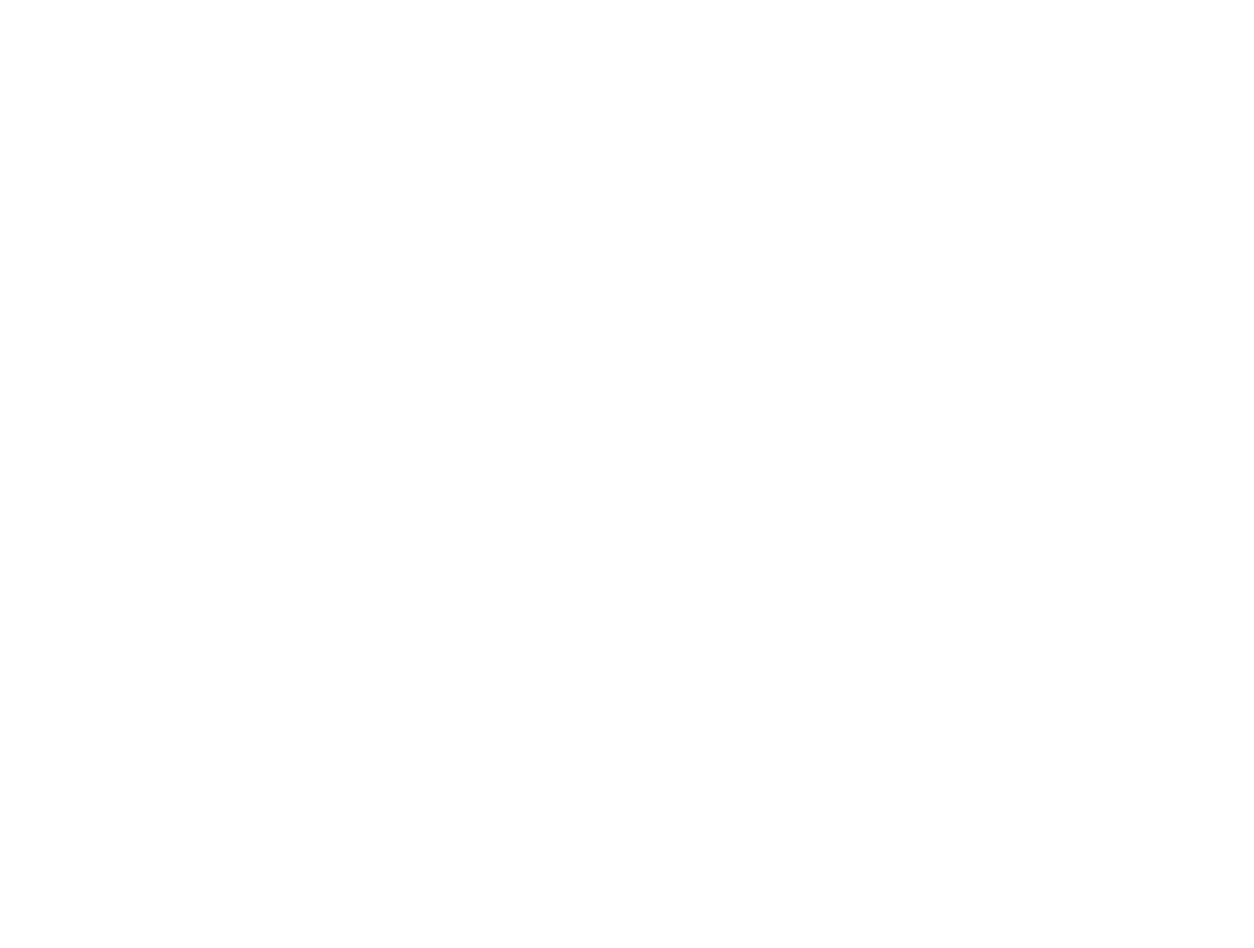
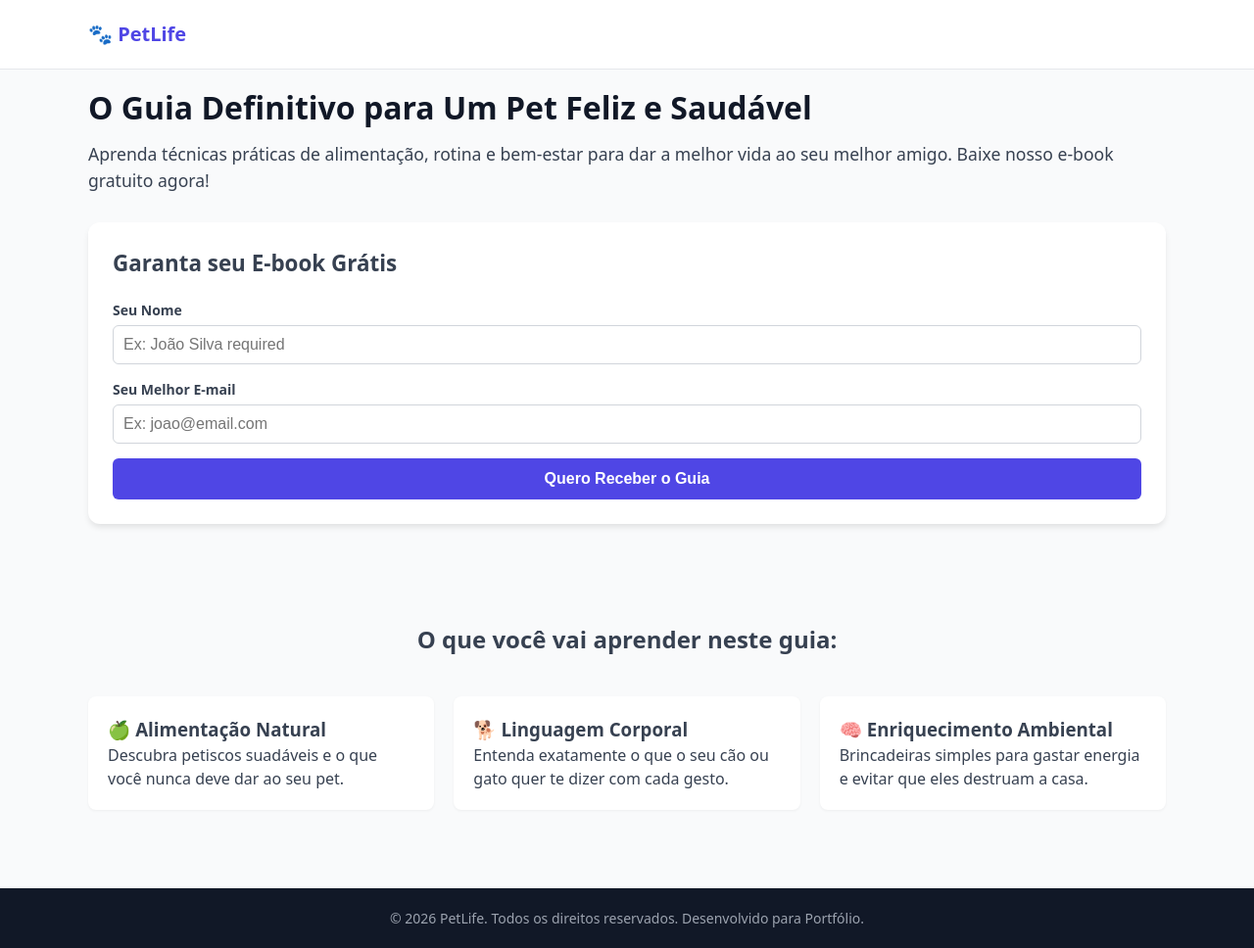
Before and after one commit to wsfreire22/petlife-landing-page, a plain HTML site: page index.html in a window 1280 px wide. Shown: the whole page at 98% size. Before the commit the page ends 800 px from the top, so only its background shows below. Drawn offline with Linux system fonts and the light colour scheme.

Commit message:
feat: implementa código inicial e lógica do MVP

```diff
--- a/index.html
+++ b/index.html
@@ -1,11 +1,88 @@
 <!DOCTYPE html>
-<html lang="en">
+<html lang="pt-BR">
 <head>
   <meta charset="UTF-8">
   <meta name="viewport" content="width=device-width, initial-scale=1.0">
-  <title>Document</title>
+  <title>PetLife - Guia Definitivo de Cuidados para Pets</title>
+  <link rel="stylesheet" href="style.css">
 </head>
 <body>
 
+  <!-- Cabeçalho simples com a logo-->
+   <header class="header">
+    <div class="container">
+      <span class="logo">🐾 PetLife</span>
+    </div>
+   </header>
+
+   <!-- Conteúdo Principal da Landig Page -->
+    <main>
+
+      <!-- Seção Hero: O primeiro contato do usuário -->
+       <section class="hero-section">
+        <div class="container hero-container">
+          <div class="hero-content">
+            <h1>O Guia Definitivo para Um Pet Feliz e Saudável</h1>
+            <p>Aprenda técnicas práticas de alimentação, rotina e bem-estar para dar a melhor vida ao seu melhor amigo. Baixe nosso e-book gratuito agora!</p>
+          </div>
+
+          <!-- Formulário de Conversão (O coração do MP) -->
+          <div class="form-container">
+            <h2>Garanta seu E-book Grátis</h2>
+
+            <form id="lead-form">
+              <div class="form-group">
+                <label for="name">Seu Nome</label>
+                <input type="text" id="name" placeholder="Ex: João Silva required">
+              </div>
+
+              <div class="form-group">
+                <label for="email">Seu Melhor E-mail</label>
+                <input type="email" id="email" placeholder="Ex: joao@email.com" required>
+              </div>
+
+              <button type="submit" class="btn-submit">Quero Receber o Guia</button>
+            </form>
+
+            <!-- Mensagem de Sucesso (Invisível por padrao via CSS) -->
+            <div id="sucess-message" class="sucess-message hidden">
+              <h3>🎉 Tudo pronto!</h3>
+              <p>Obrigado! Seu e-book foi enviado para o e-mail cadastrado.</p>
+            </div>
+          </div>
+        </div>
+       </section>
+
+       <!-- Seção de Benefícios (Garante autoridade e interesse) -->
+       <section class="benefits-section">
+        <div class="container">
+          <h2>O que você vai aprender neste guia:</h2>
+          <div class="benefits-grid">
+            <div class="benefit-card">
+              <h3>🍏 Alimentação Natural</h3>
+              <p>Descubra petiscos suadáveis e o que você nunca deve dar ao seu pet.</p>
+            </div>
+            <div class="benefit-card">
+              <h3>🐕 Linguagem Corporal</h3>
+              <p>Entenda exatamente o que o seu cão ou gato quer te dizer com cada gesto.</p>
+            </div>
+            <div class="benefit-card">
+              <h3>🧠 Enriquecimento Ambiental</h3>
+              <p>Brincadeiras simples para gastar energia e evitar que eles destruam a casa.</p>
+            </div>
+          </div>
+        </div>
+      </section>
+
+   </main>
+
+   <!-- Rodapé com direitos e links padrão -->
+   <footer class="footer">
+    <div class="container">
+      <p>&copy; 2026 PetLife. Todos os direitos reservados. Desenvolvido para Portfólio.</p>
+    </div>
+   </footer>
+
+   <script src="script.js"></script>
 </body>
 </html>
--- /dev/null
+++ b/script.js
@@ -0,0 +1,37 @@
+// Aguarda o DOM (estrutura do HTML) carregar completamente
+document.addEventListener("DOMContentLoaded", () => {
+  const leadForm = document.getElementById("lead-form");
+  const successMessage = document.getElementById("success-message");
+
+  // Escuta o evento de submit do formulário
+  leadForm.addEventListener("submit", (event) => {
+    // 1. Previne o comportamento padrão (recarregar a página)
+    event.preventDefault();
+
+    // 2. Captura os dados digitados pelo usuário
+    const nameInput = document.getElementById("name").value;
+    const emailInput = document.getElementById(email).value;
+
+    // 3. Cria o objeto "Lead" que simula o que iria para o banco de dados
+    const newLoad = {
+      name: nameInput,
+      email: emailInput,
+      date: new Date().toISOString()
+    };
+
+    // 4. Salva temporariamente no localStorage
+    // Captura se já existem leads cadastrados antes ou inicia um array vazio
+    const existingLeads = JSON.parse(localStorage.getItem("leads")) || [];
+    existingLeads.push(newLead);
+
+    // Salva o array atualizado de volta no localStorage em formato string
+    localStorage.setItem("leads", JSON.stringify(existingLeads));
+
+    //Log no console para mostrar que os dados foram manipulados
+    console.log("Simulação de envio de dados para API bem sucedida:", newLead);
+
+    // 5. Troca visual das telas (Esconde o formulário e mostra a mensagem de sucesso)
+    leadForm.classList.add("hidden");
+    successMessage.classList.remove("hidden");
+  });
+});
--- /dev/null
+++ b/style.css
@@ -0,0 +1,181 @@
+/* ==========================================
+   1. Variáveis e Resets Básicos
+   ========================================== */
+:root {
+  --primary-color: #4f46e5; /* Roxo moderno */
+  --primary-hover: #4338ca;
+  --sucess-color: #16a34a;  /* Verde para sucesso */
+  --text-color: #374151;    /* Cinza escuro legível */
+  --bg-light: #f9fafb;      /* Fundo suave */
+  --white: #ffffff;
+}
+
+* {
+  margin: 0;
+  padding: 0;
+  box-sizing: border-box;
+}
+
+body {
+  font-family: system-ui, -apple-system, BlinkMacSystemFont, 'Segoe UI', Roboto, Helvetica, Arial, sans-serif;
+  color: var(--text-color);
+  background-color: var(--bg-light);
+  line-height: 1.5;
+}
+
+.container {
+  width: 90%;
+  max-width: 1100px;
+  margin: 0 auto;
+  padding: 20px 0;
+}
+
+/* ==========================================
+   2. Layout Base (Foco no Mobile)
+   ========================================== */
+.header {
+  background-color: var(--white);
+  border-bottom: 1px solid #e5e7eb;
+}
+
+.logo {
+  font-size: 1.25rem;
+  font-weight: bold;
+  color: var(--primary-color);
+}
+
+hero-section {
+  padding: 40px 0;
+  background: linear-gradient(135deg, #e0e7ff 0%, #ffffff 100%);
+}
+
+.hero-content h1 {
+  font-size: 2rem;
+  line-height: 1.2;
+  margin-bottom: 15px;
+  color: #111827;
+}
+
+.hero-content p {
+  font-size: 1.1rem;
+  margin-bottom: 30px;
+}
+
+/* Formulário */
+.form-container {
+  background-color: var(--white);
+  padding: 25px;
+  border-radius: 12px;
+  box-shadow: 0 4px 6px -1px rgba(0,0, 0, 0.1);
+  margin-top: 20px;
+}
+
+.form-container h2 {
+  font-size: 1.4rem;
+  margin-bottom: 20px;
+}
+
+.form-group {
+  margin-bottom: 15px;
+}
+
+.form-group label {
+  display: block;
+  font-size: 0.875rem;
+  font-weight: 600;
+  margin-bottom: 5px;
+}
+
+.form-group input {
+  width: 100%;
+  padding: 10px;
+  border: 1px solid #d1d5db;
+  border-radius: 6px;
+  font-size: 1rem;
+}
+
+.btn-submit {
+  width: 100%;
+  padding: 12px;
+  background-color: var(--primary-color);
+  color: var(--white);
+  border: none;
+  border-radius: 6px;
+  font-size: 1rem;
+  font-weight: bold;
+  cursor: pointer;
+  transition: background-color 0.2s;
+}
+
+.btn-submit:hover {
+  background-color: var(--primary-hover);
+}
+
+/* Mensagem de Sucesso Dinâmica */
+.success-message {
+  text-align: center;
+  background-color: #f0fdf4;
+  border: 1px solid #bbf7d0;
+  padding: 20px;
+  border-radius: 8px;
+  color: var(--success-color);
+}
+
+.hidden {
+  display: none !important;
+}
+
+/* Benefícios */
+.benefits-section {
+  padding: 60px 0;
+}
+
+.benefits-section h2 {
+  text-align: center;
+  margin-bottom: 40px;
+}
+
+.benefit-card {
+  background-color: var(--white);
+  padding: 20px;
+  border-radius: 8px;
+  margin-bottom: 20px;
+  box-shadow: 0 1px 3px rgba(0,0, 0, 0.05);
+}
+
+.footer {
+  background-color: #111827;
+  color: #9ca3af;
+  text-align: center;
+  font-size: 0.875rem;
+}
+
+/* ==========================================
+   3. Telas Grandes (Desktops)
+   ========================================== */
+@media (min-width: 768px) {
+  .hero-caontainer {
+    display: flex;
+    align-items: center;
+    gap: 40px;
+  }
+
+  .hero-content {
+    flex: 1;
+  }
+
+  .form-container {
+    flex: 1;
+    margin-top: 0;
+  }
+
+  .benefits-grid {
+    display: flex;
+    gap: 20px;
+  }
+
+  .benefit-card {
+    flex: 1;
+    margin-bottom: 0;
+  }
+}
```
